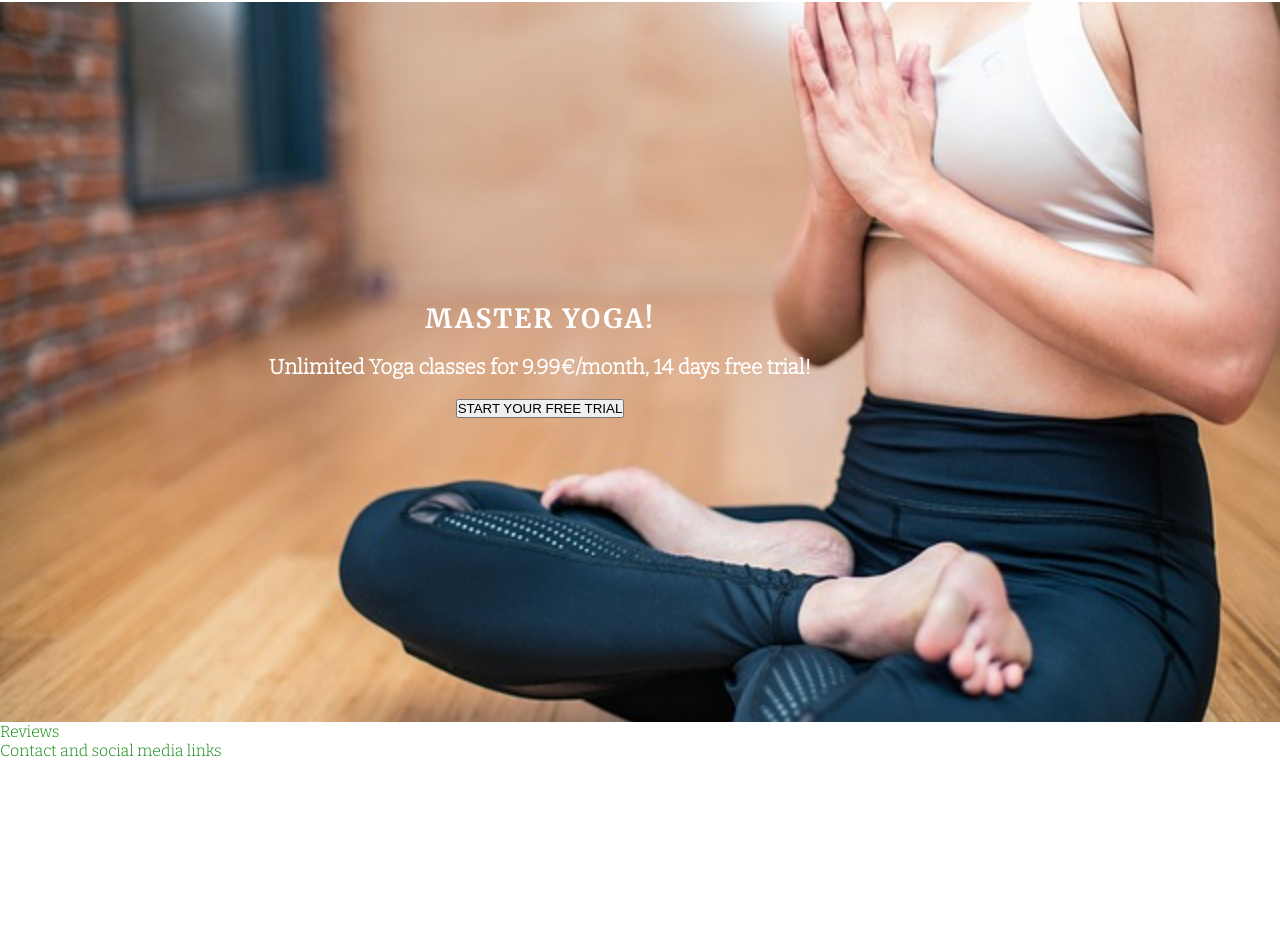
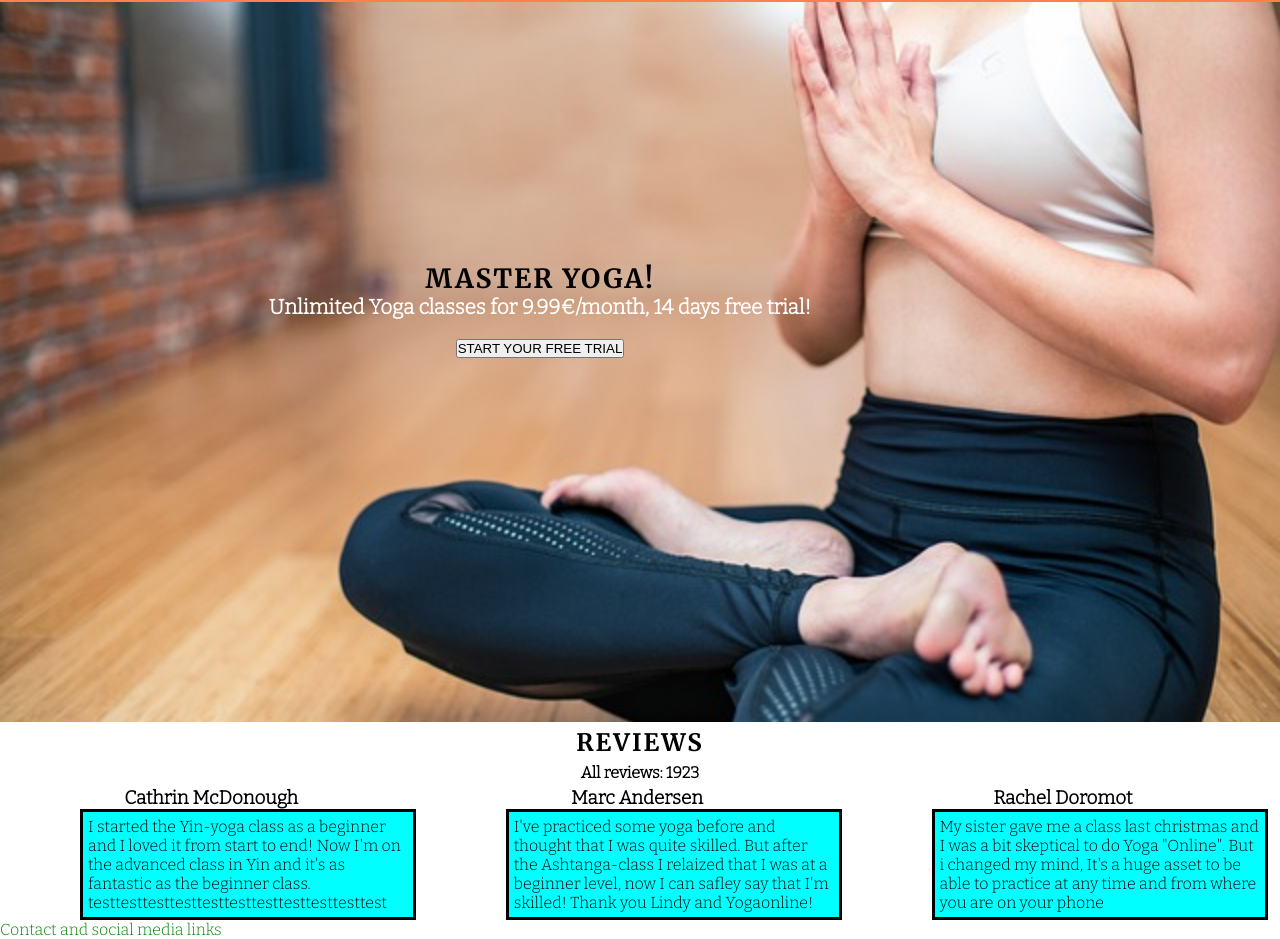
Before and after one commit to Fredricho/Yoga-Online, a plain HTML site: page index.html in a window 1280 px wide. Shown: the part 58-997 px from the top of the page. Before the commit the page ends 818 px from the top, so only its background shows below. Drawn offline with nearby package versions, Linux system fonts and the light colour scheme.

Commit message:
Add and style reviews section and change text color

```diff
--- a/assets/css/style.css
+++ b/assets/css/style.css
@@ -11,9 +11,11 @@ body {
 }
 
 /* Headings and logo */
-#header{
+#header {
     height: 60px;
+    background-color: coral;
 }
+
 h1,
 h2 {
     font-family: Merriweather, sans-serif;
@@ -78,14 +80,9 @@ h2 {
     margin-top: 20px;
 }
 
-#hero-text,
-h2,
-h3 {
-    color: white;
-    margin-top: 20px;
-}
 
 #hero-text {
+    color: white;
     font-size: 110%;
     text-align: center;
 
@@ -100,3 +97,47 @@ h3 {
 
     position: absolute;
 }
+
+/* Reviews section*/
+
+.review-section {
+    color: black;
+
+
+}
+
+.review-section h2,
+h4 {
+    text-align: center;
+    margin: 5px;}
+
+    .review-section h3{
+        text-align: center;
+}
+.review {
+    display: inline-block;
+    width: 33%;
+
+}
+
+.review p {
+    width: 20em;
+    background-color: aqua;
+    margin-left: 5em;
+   padding: 5px;
+    border: 3px solid black;
+
+}
+
+
+/* .reviews section h2,
+h4 {
+    text-align: center;
+    margin-top: 20px;
+}
+
+#reviews div p {
+    width: 300px;
+    padding: 10px;
+    border: 3px solid black;
+} */
--- a/index.html
+++ b/index.html
@@ -40,7 +40,35 @@
         </div>
     </section>
 
-    <section> Reviews</section>
+    <section class="review-section">
+
+        <div>
+            <h2>Reviews</h2>
+            <h4>All reviews: 1923</h4>
+        </div>
+
+        <div class="review">
+            <h3>Cathrin McDonough</h3>
+            <p>I started the Yin-yoga class as a beginner and I loved it from start to end! Now I'm on the advanced
+                class in Yin and it's as fantastic as the beginner class. testtesttesttesttesttesttesttesttesttesttest </p>
+        </div>
+
+        <div class="review">
+            <h3>Marc Andersen</h3>
+            <p>I've practiced some yoga before and thought that I was quite skilled. But after the Ashtanga-class I
+                relaized that I was at a beginner level, now I can safley say that I'm skilled! Thank you Lindy and
+                Yogaonline!</p>
+        </div>
+
+        <div class="review">
+            <h3>Rachel Doromot</h3>
+            <p>My sister gave me a class last christmas and I was a bit skeptical to do Yoga "Online". But i changed
+                my mind, It's a huge asset to be able to practice at any time and from where you are on your phone
+            </p>
+        </div>
+
+
+    </section>
 
 
     <footer>Contact and social media links</footer>
```
